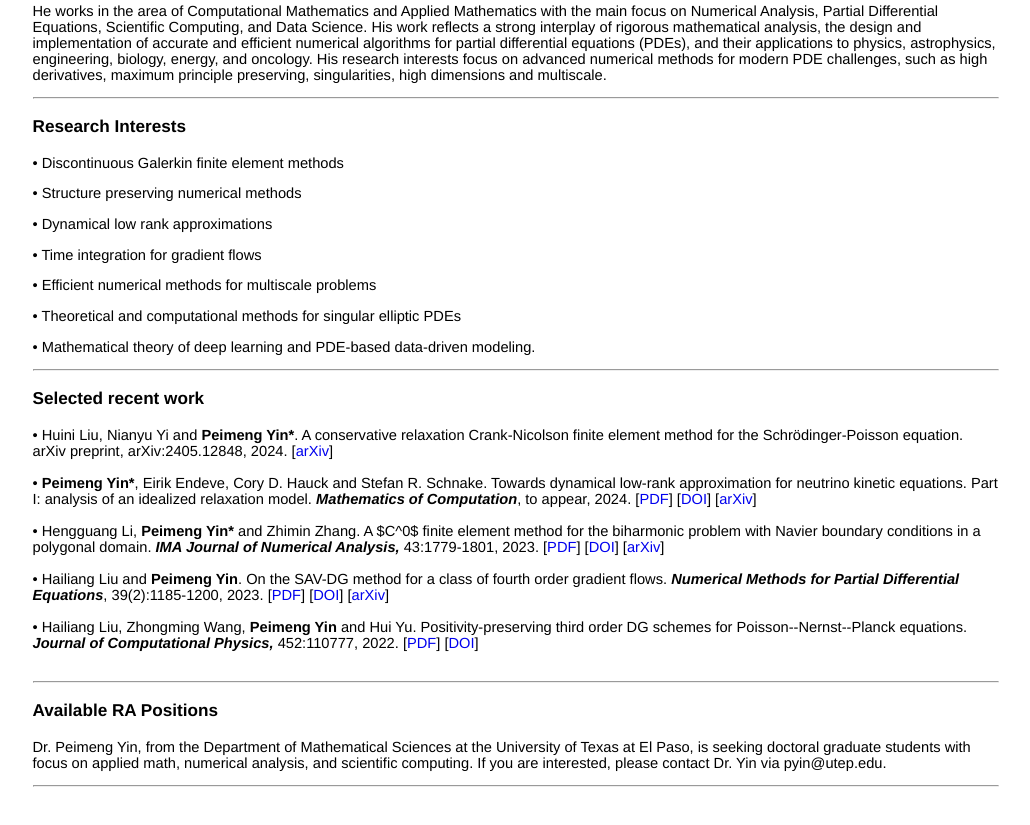
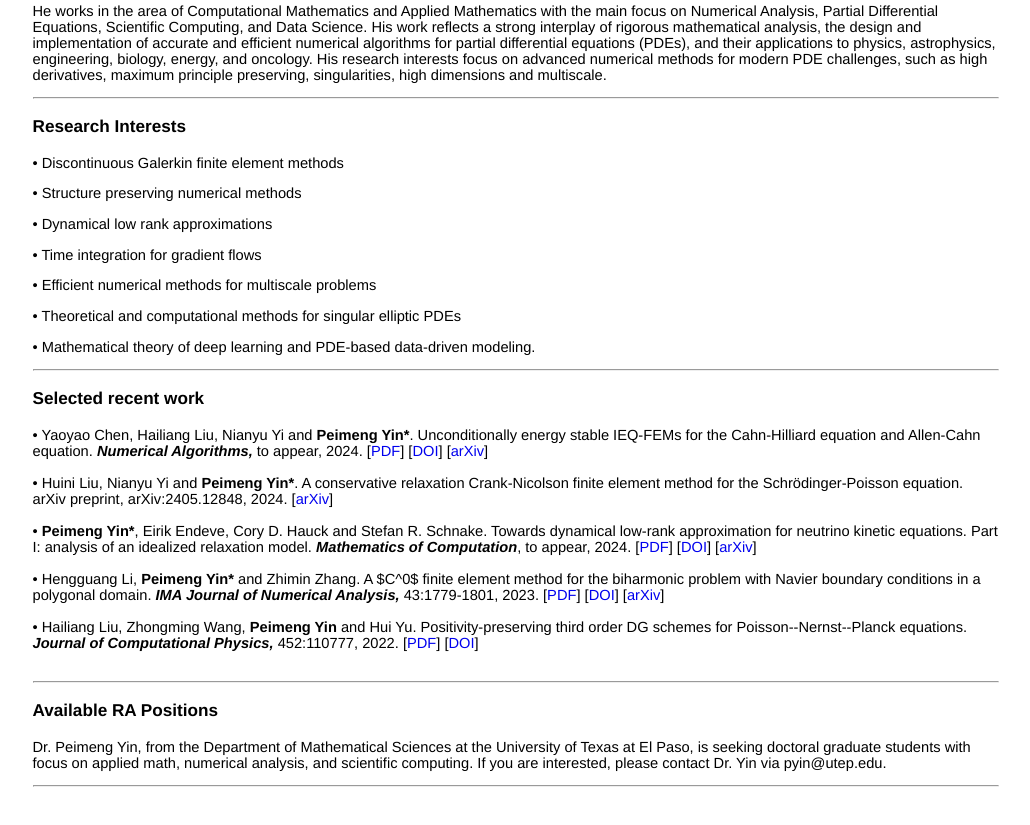
Before and after one commit to pmyin/pmyin.github.io, a plain HTML site: page index.html in a window 1280 px wide. Shown: the part 598-1423 px from the top of the page, without its empty margins (200-1230 px from the left). Drawn offline with Linux system fonts and the light colour scheme.

Commit message:
Update index.html

```diff
--- a/index.html
+++ b/index.html
@@ -318,13 +318,13 @@
 --->
 	<h3><strong>Selected recent work</strong></h3>
 	<p>
+	• Yaoyao Chen, Hailiang Liu, Nianyu Yi and <strong>Peimeng Yin*</strong><a>. </a>Unconditionally energy stable IEQ-FEMs for the Cahn-Hilliard equation and Allen-Cahn equation. <strong><em> Numerical Algorithms,</em></strong> to appear, 2024. [<a href="papers/015-CLYY-NA-2024.pdf" target="_blank">PDF</a>] [<a href="https://doi.org/" target="_blank">DOI</a>] [<a href="https://arxiv.org/abs/2402.02712" target="_blank">arXiv</a>]  <br />
+      <br />
 	• Huini Liu, Nianyu Yi and <strong>Peimeng Yin*</strong><a>. </a>A conservative relaxation Crank-Nicolson finite element method for the Schrödinger-Poisson equation. <strong><em> </em></strong> arXiv preprint, arXiv:2405.12848, 2024. [<a href="https://arxiv.org/abs/2405.12848" target="_blank">arXiv</a>]  <br />
       <br />
 	• <strong>Peimeng Yin*</strong>, Eirik Endeve, Cory D. Hauck and Stefan R. Schnake.  Towards dynamical low-rank approximation for neutrino kinetic equations. Part I: analysis of an idealized relaxation model. <strong><em>Mathematics of Computation</em></strong>, to appear, 2024. [<a href="papers/014-YEHS-MC-2024.pdf" target="_blank">PDF</a>]  [<a href="https://doi.org/10.1090/mcom/3997" target="_blank">DOI</a>] [<a href="https://arxiv.org/abs/2308.05914" target="_blank">arXiv</a>] <br />
 	<br />
 	• Hengguang Li, <strong>Peimeng Yin*</strong> and Zhimin Zhang. A $C^0$ finite element method for the biharmonic problem with Navier boundary conditions in a polygonal domain. <strong><em>IMA Journal of Numerical Analysis,</em></strong> 43:1779-1801, 2023. [<a href="papers/010-LYZ-IMANUM-2023.pdf" target="_blank">PDF</a>] [<a href="https://doi.org/10.1093/imanum/drac026" target="_blank">DOI</a>] [<a href="https://arxiv.org/abs/2012.12374" target="_blank">arXiv</a>] <br />
-			<br />
-	• Hailiang Liu and <strong>Peimeng Yin</strong>. On the SAV-DG method for a class of fourth order gradient flows. <strong><em>Numerical Methods for Partial Differential Equations</em></strong>, 39(2):1185-1200, 2023. [<a href="papers/011-LY-NMPDE-2022.pdf" target="_blank">PDF</a>] [<a href="https://doi.org/10.1002/num.22929" target="_blank">DOI</a>] [<a href="https://arxiv.org/abs/2008.11877" target="_blank">arXiv</a>] <br />
 			<br />
 	• Hailiang Liu, Zhongming Wang, <strong>Peimeng Yin</strong> and Hui Yu<a>. </a>Positivity-preserving third order DG schemes for Poisson--Nernst--Planck equations. <strong><em>Journal of Computational Physics,</em></strong> 452:110777,<em></em> 2022. [<a href="papers/008-LWYY-JCP-2021.pdf" target="_blank">PDF</a>] [<a href="https://doi.org/10.1016/j.jcp.2021.110777" target="_blank">DOI</a>] <br />
     <br />
```
